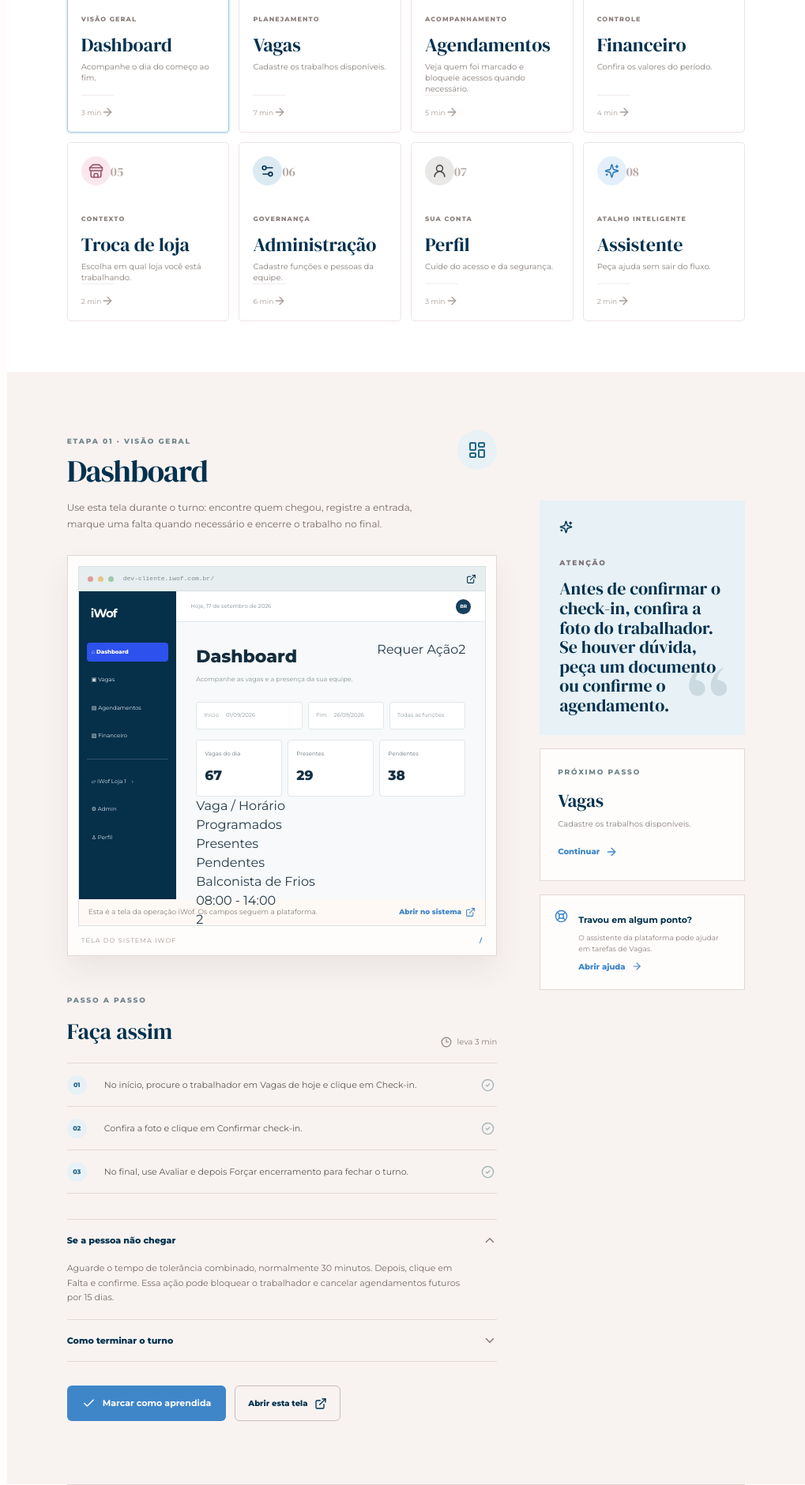
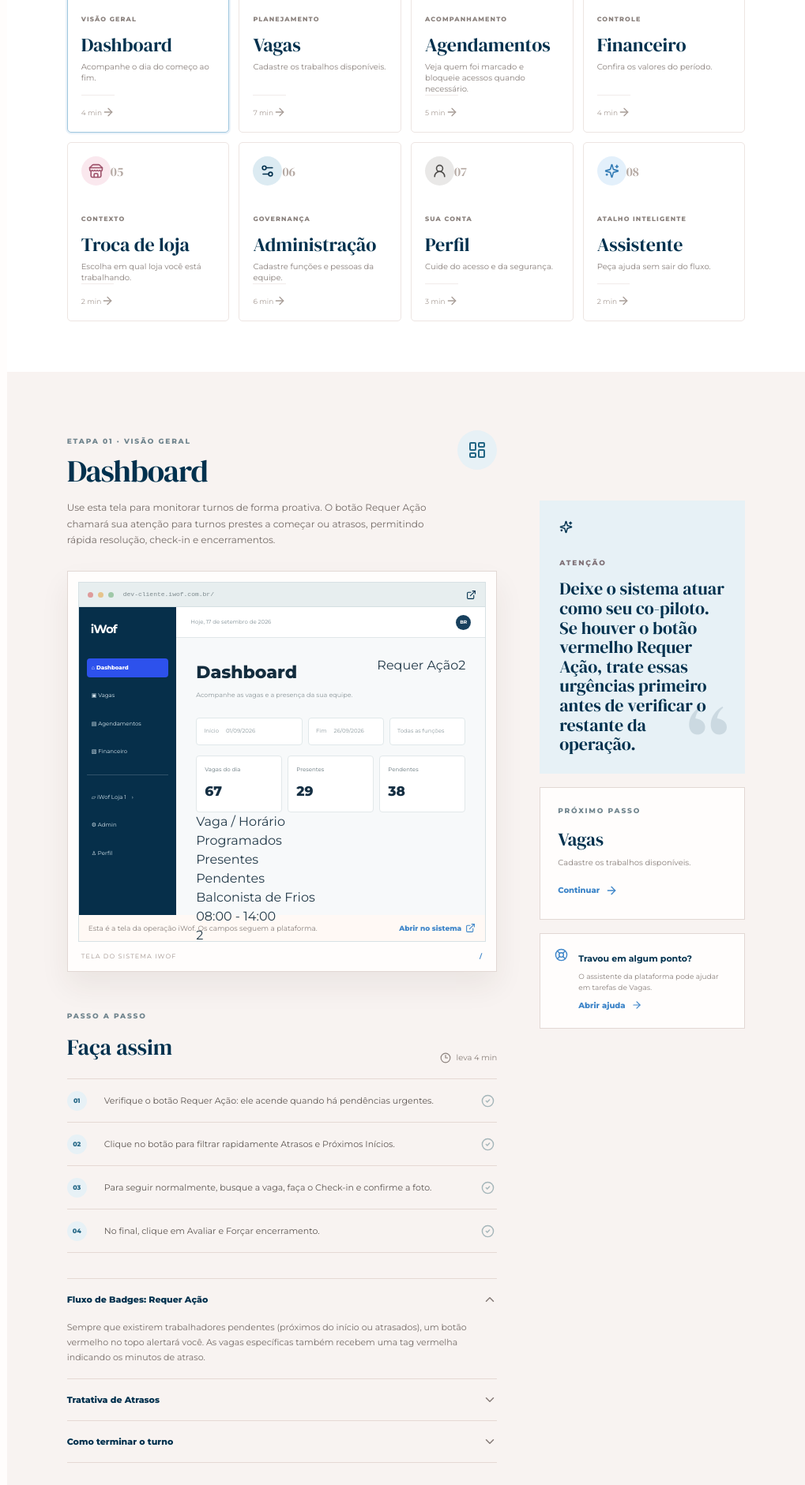
Before and after one commit to brenoowesley/manual-iwof-admin, a React (Vite) app in the folder client/: page / in a window 1280 px wide. Shown: the part 1260-3141 px from the top of the page at 79% size, without its empty margins (261-1280 px from the left). Built offline with nearby package versions, Linux system fonts and the light colour scheme.

Commit message:
docs: explicar fluxo de requer acao no manual

```diff
--- a/client/src/pages/Home.tsx
+++ b/client/src/pages/Home.tsx
@@ -48,15 +48,16 @@ const modules: Module[] = [
     eyebrow: "Visão geral",
     title: "Dashboard",
     short: "Acompanhe o dia do começo ao fim.",
-    description: "Use esta tela durante o turno: encontre quem chegou, registre a entrada, marque uma falta quando necessário e encerre o trabalho no final.",
+    description: "Use esta tela para monitorar turnos de forma proativa. O botão Requer Ação chamará sua atenção para turnos prestes a começar ou atrasos, permitindo rápida resolução, check-in e encerramentos.",
     tone: "blue",
     icon: LayoutDashboard,
     route: "/",
-    duration: "3 min",
-    steps: ["No início, procure o trabalhador em Vagas de hoje e clique em Check-in.", "Confira a foto e clique em Confirmar check-in.", "No final, use Avaliar e depois Forçar encerramento para fechar o turno."],
-    tip: "Antes de confirmar o check-in, confira a foto do trabalhador. Se houver dúvida, peça um documento ou confirme o agendamento.",
+    duration: "4 min",
+    steps: ["Verifique o botão Requer Ação: ele acende quando há pendências urgentes.", "Clique no botão para filtrar rapidamente Atrasos e Próximos Inícios.", "Para seguir normalmente, busque a vaga, faça o Check-in e confirme a foto.", "No final, clique em Avaliar e Forçar encerramento."],
+    tip: "Deixe o sistema atuar como seu co-piloto. Se houver o botão vermelho Requer Ação, trate essas urgências primeiro antes de verificar o restante da operação.",
     details: [
-      { title: "Se a pessoa não chegar", body: "Aguarde o tempo de tolerância combinado, normalmente 30 minutos. Depois, clique em Falta e confirme. Essa ação pode bloquear o trabalhador e cancelar agendamentos futuros por 15 dias." },
+      { title: "Fluxo de Badges: Requer Ação", body: "Sempre que existirem trabalhadores pendentes (próximos do início ou atrasados), um botão vermelho no topo alertará você. As vagas específicas também recebem uma tag vermelha indicando os minutos de atraso." },
+      { title: "Tratativa de Atrasos", body: "Ao clicar em Requer Ação, você verá uma tela limpa, categorizada. Lá, você pode contatar rapidamente o profissional ou registrar a Falta, o que pode bloquear o trabalhador por 15 dias." },
       { title: "Como terminar o turno", body: "Depois que o trabalho acabar, clique em Avaliar, dê uma nota de 1 a 5 com uma observação curta e confirme. Em seguida, clique em Forçar encerramento para fechar as horas." },
     ],
   },
```
